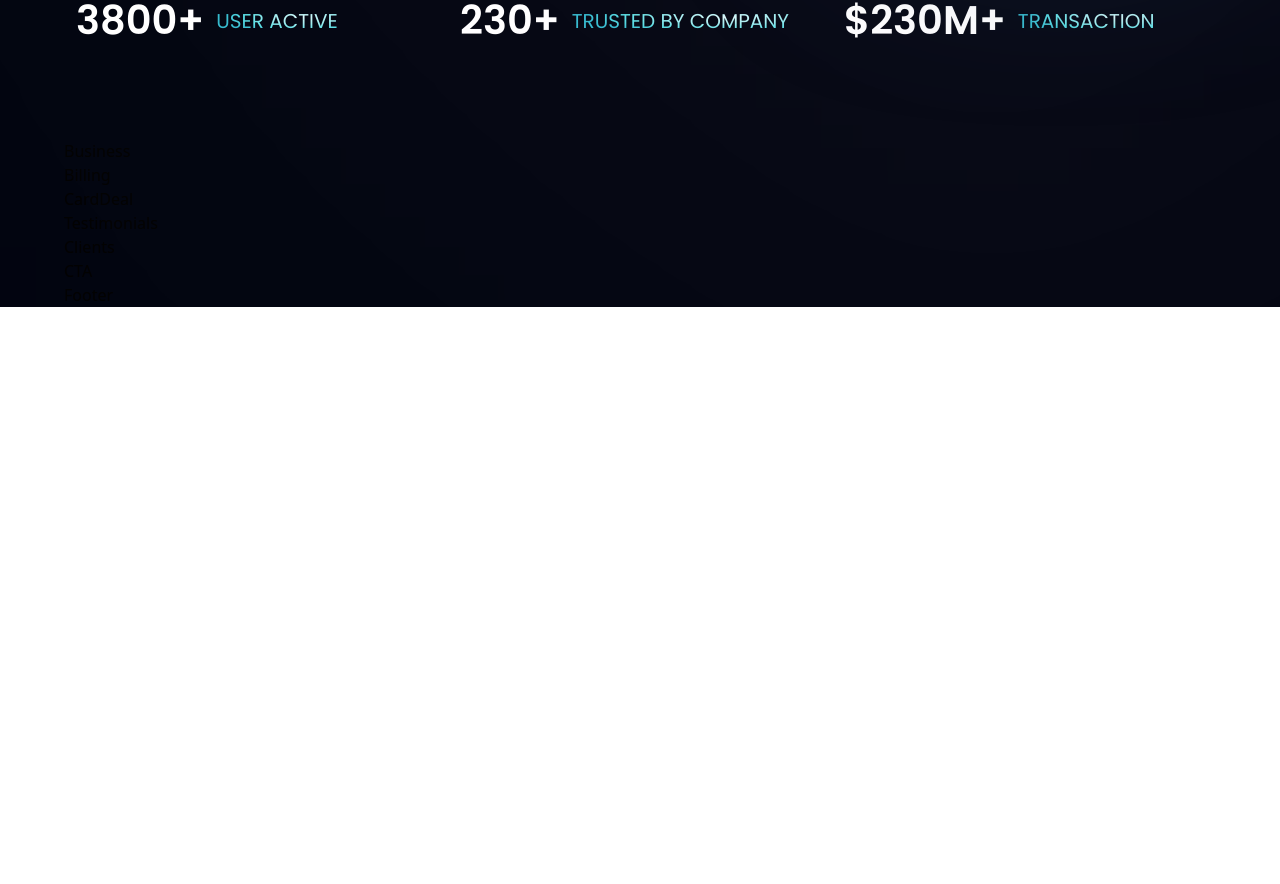
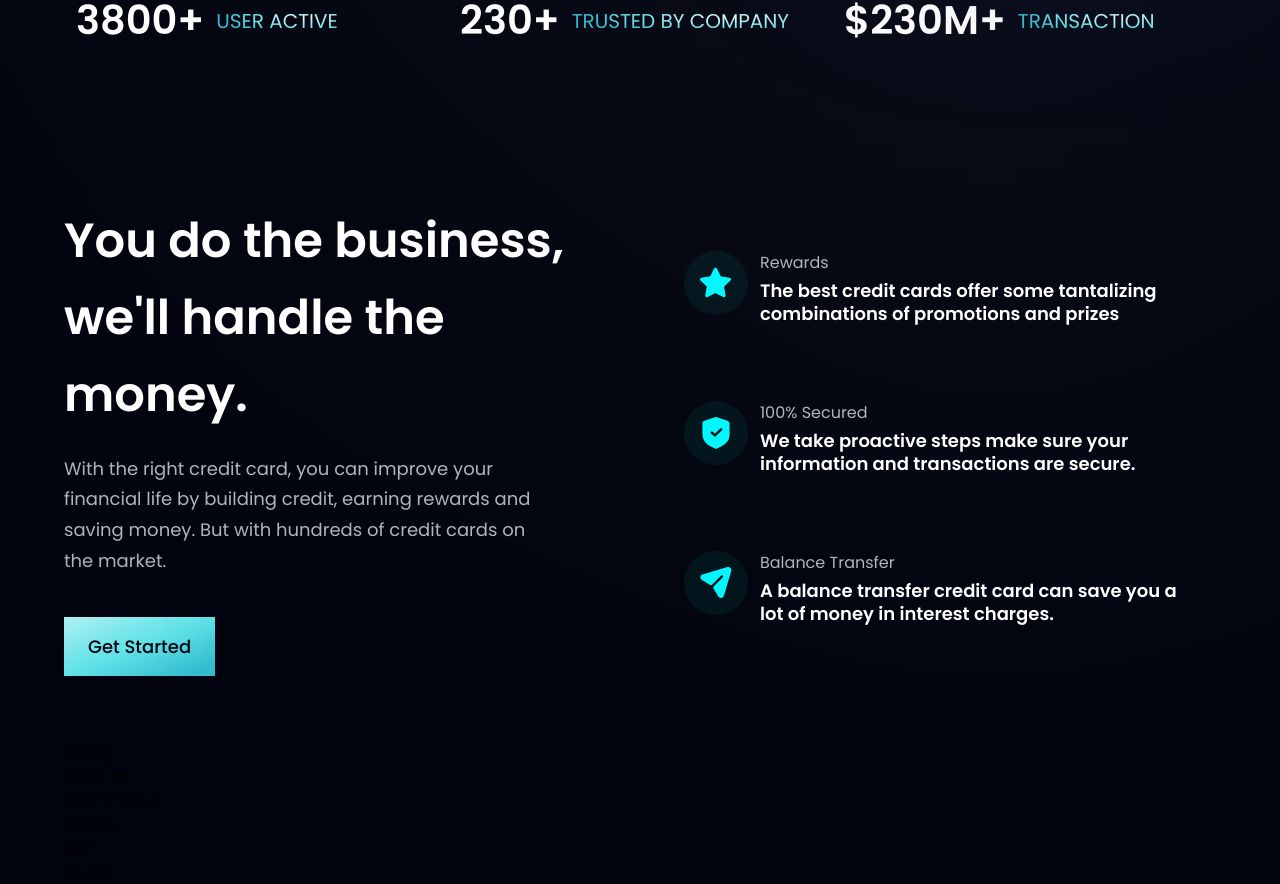
Before and after one commit to Sebregondi/bank_modern_app, a React (Vite) app in the folder bank_modern_app/: page / in a window 1280 px wide. Shown: the part 806-1690 px from the top of the page. Before the commit the page ends 1113 px from the top, so only its background shows below. Built offline with nearby package versions, Linux system fonts and the light colour scheme.

Commit message:
business section completed

```diff
--- a/bank_modern_app/src/components/Business.jsx
+++ b/bank_modern_app/src/components/Business.jsx
@@ -1,9 +1,38 @@
-import React from 'react'
+import { features } from "../constants";
+import styles, { layout } from "../style";
+import Button from "./Button";
+
+const FeatureCard = ({ icon, title, content, index }) => (
+  <div className={`flex flex-row p-6 rounded-[20px] ${index !== features.length -1 ? "mb-6" : "mb-0"} feature-card`}>
+    <div className={`w-[64px] h-[64px] rounded-full ${styles.flexCenter} bg-dimBlue`}>
+      <img src={icon} alt="icon" className="w-[50%] h-[50%] object-contain" />
+    </div>
+    <div className="flex-1 flex flex-col ml-3">
+      <h4 className="font-poppins font-normal text-dimWhite text-[16px] leading-[24px] mb-1">
+        {title}
+      </h4>
+      <p className="font-poppins font-semibold text-white text-[18px] leading-[23px] mb-1">
+        {content}
+      </p>
+    </div>
+  </div>
+)
 
 const Business = () => {
   return (
-    <div>Business</div>
+    <section id="features" className={layout.section}>
+      <div className={layout.sectionInfo}>
+        <h2 className={styles.heading2}>You do the business, <br className="sm:block hidden" /> we'll handle the money.</h2>
+        <p className={`${styles.paragraph} max-w-[470px] mt-5`}>With the right credit card, you can improve your financial life by building credit, earning rewards and saving money. But with hundreds of credit cards on the market.</p>
+        <Button styles="mt-10" />
+      </div>
+      <div className={`${layout.sectionImg} flex-col`}>
+        {features.map((feature, index) => (
+          <FeatureCard key={feature.id} {...feature} index={index} />))}
+      </div>
+    </section>
   )
 }
 
+
 export default Business
--- a/bank_modern_app/src/components/Button.jsx
+++ b/bank_modern_app/src/components/Button.jsx
@@ -1,8 +1,10 @@
 import React from 'react'
 
-const Button = () => {
+const Button = ( {styles} ) => {
   return (
-    <div>Button</div>
+    <button type='button' className={`py-4 px-6 bg-blue-gradient font-poppins font-medium text-[18px] text-primary outline-none ${styles}`}>
+      Get Started
+    </button>
   )
 }
 
```
